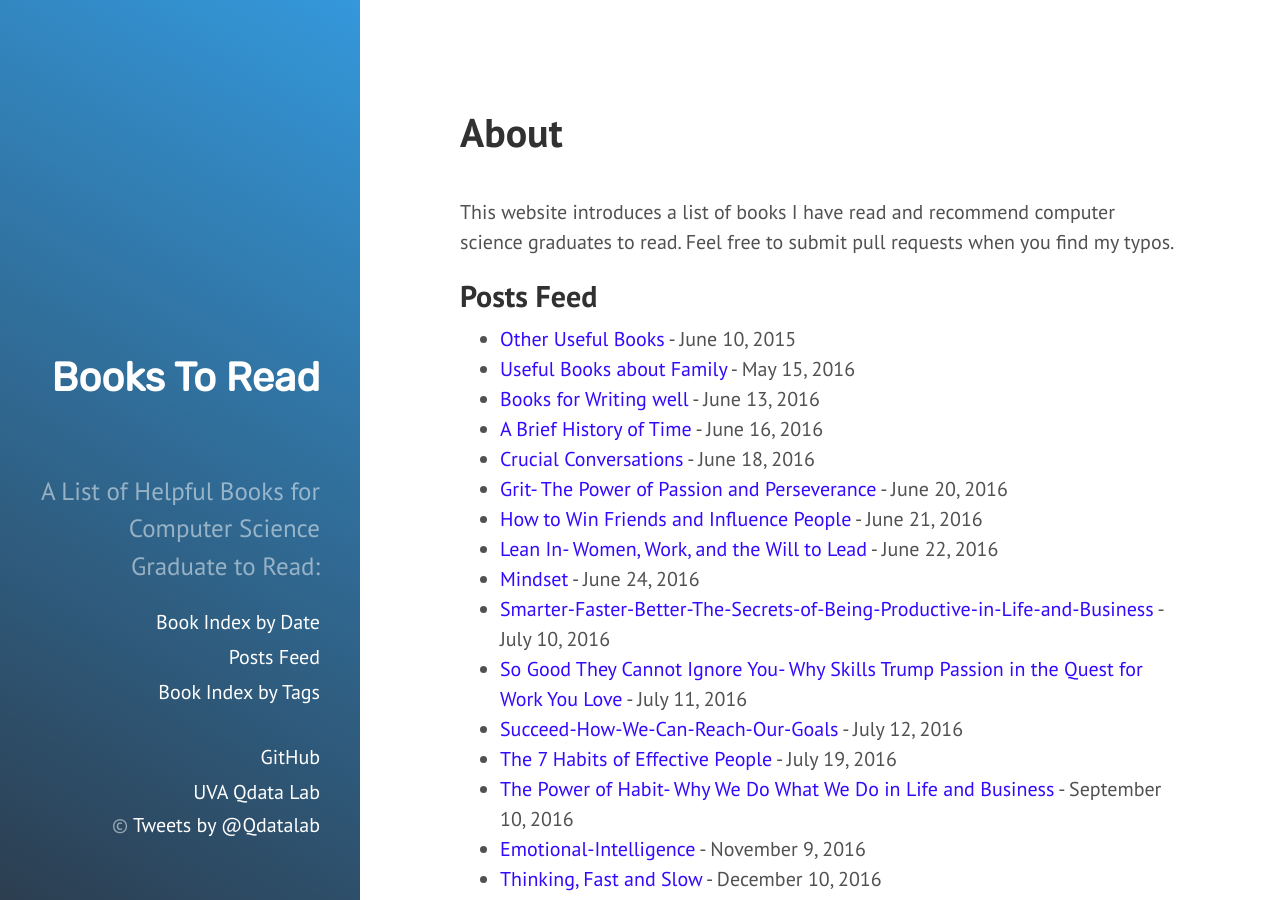
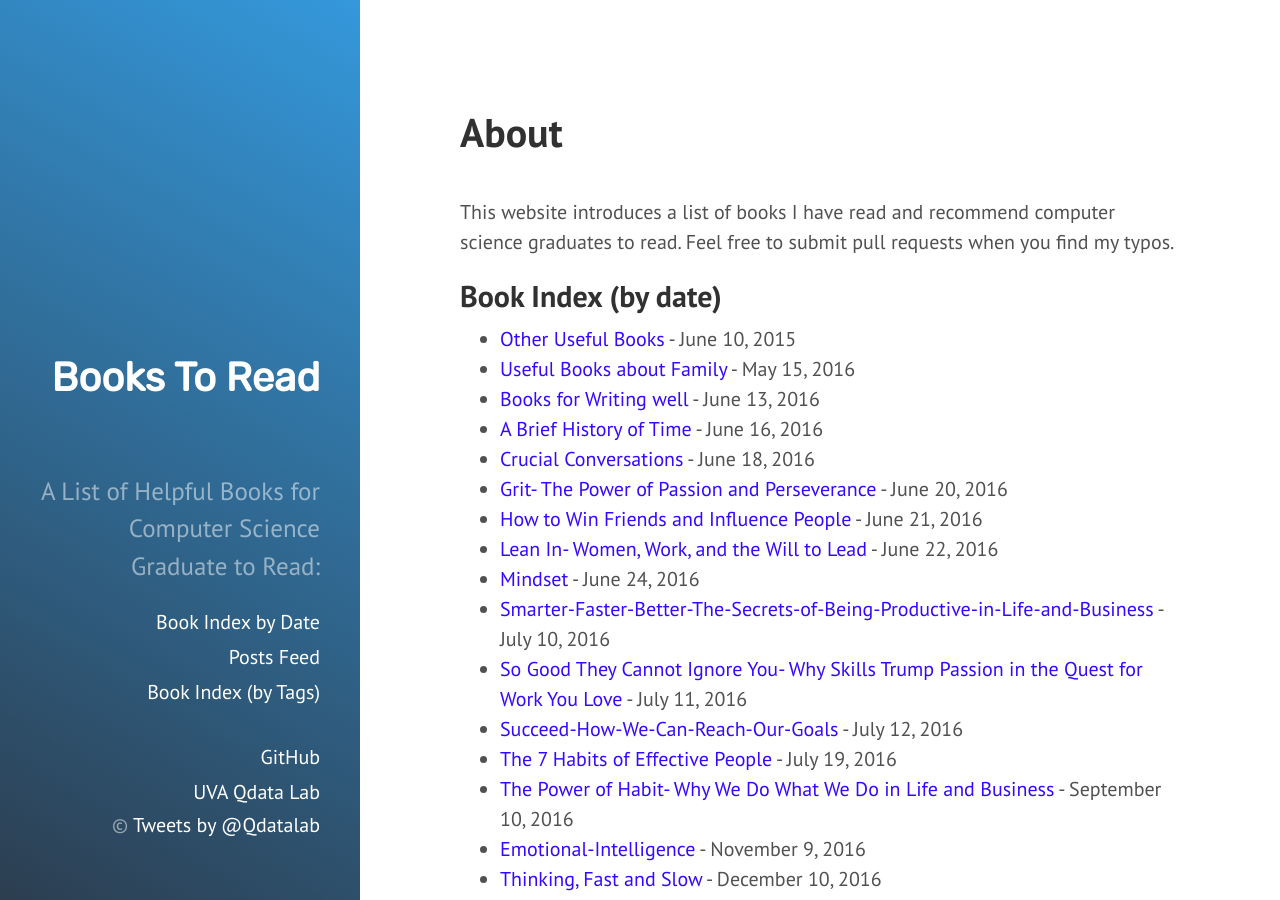
Before and after one commit to qiyanjun/books2read, a Jekyll site: the page built from index.html, in a window 1280 px wide and 900 px high. Built offline with Jekyll 4.4.1, drawn with Linux system fonts in a browser that asks for light colours.

Commit message:
revise index names

```diff
--- a/index.html
+++ b/index.html
@@ -11,7 +11,7 @@ This website introduces a list of books I have read and recommend computer scien
 </div>
 
 
-<h2>  Posts Feed </h2>
+<h2> Book Index (by date) </h2>
 
 <ul class="features">
 
```
Also changed, not shown: tag.md (+1 -1 lines).
